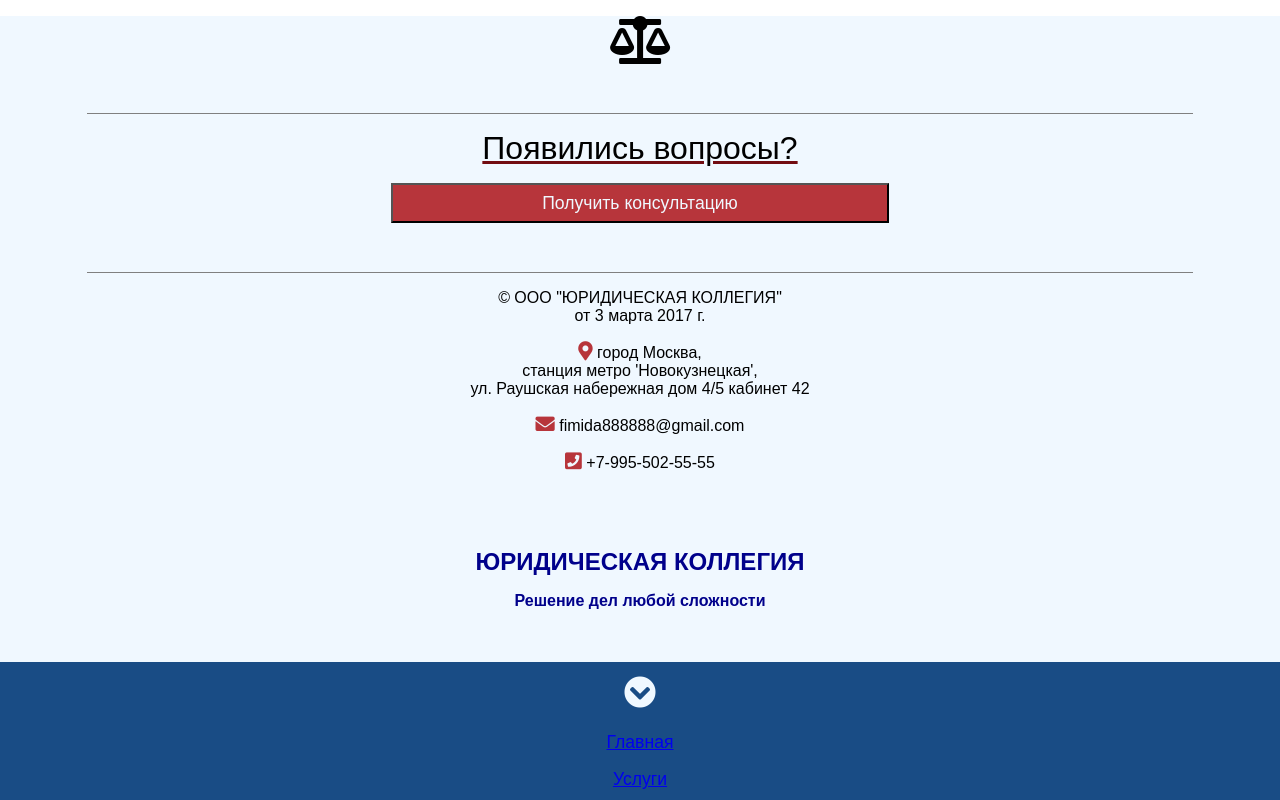
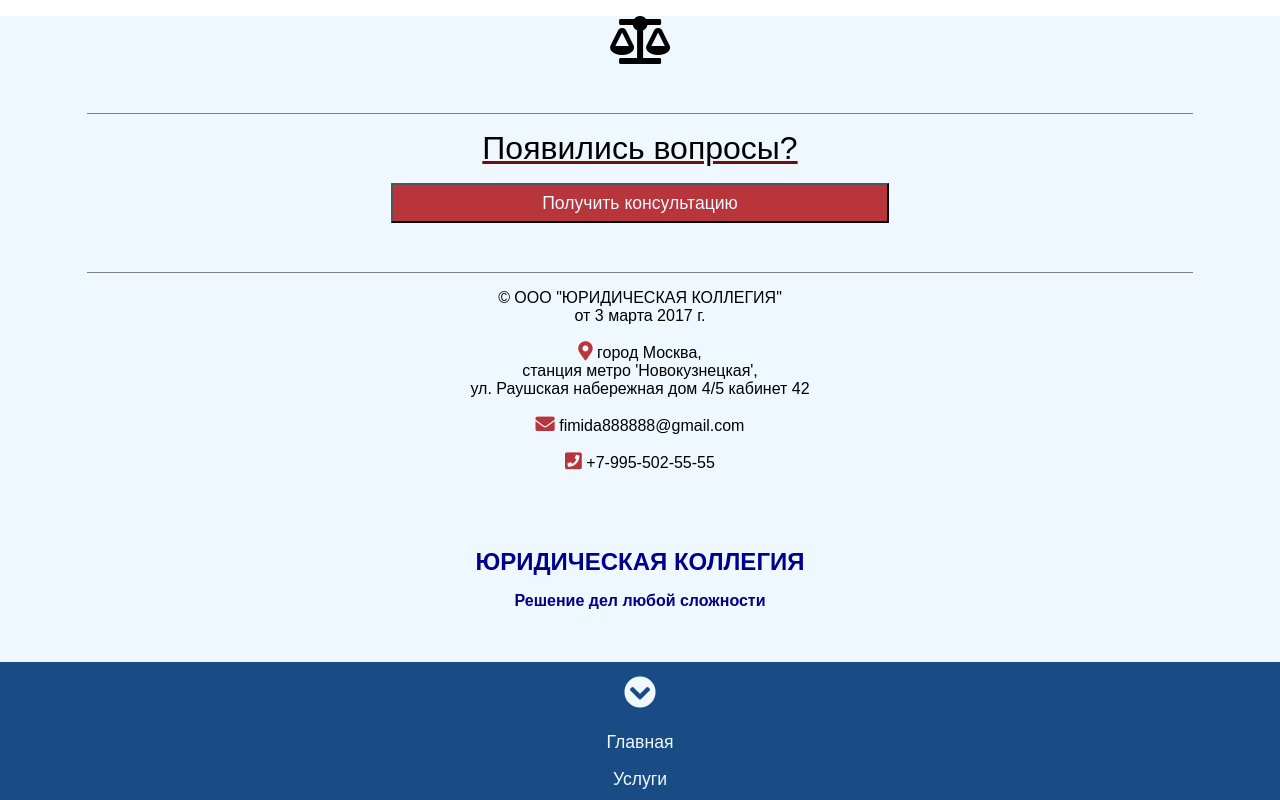
Before and after one commit to KatyaHorton/Law-Firm-Moscow-App, a React (Create React App) app: page /footer in a window 1280 px wide. Both pictures are taken after a click on the button 640 px from the left and 693 px from the top of the page. Shown: the top 800 px of the page. Built offline with nearby package versions, Linux system fonts and the light colour scheme.

Commit message:
style adjusted

```diff
--- a/src/App.css
+++ b/src/App.css
@@ -69,13 +69,17 @@ button:hover {
 }
 
 #nav-bar li{
-	color: aliceblue;
 	font-size: 1.1em;
 	padding: 8px;
 }
 
+.nav-bar-links{
+	color: aliceblue;
+	text-decoration: none;
+}
+
 #nav-bar li:hover {
-	font-size: 1.8em;
+	font-size: 1.6em;
 	cursor: pointer;
 }
 
--- a/src/components/NavBar.js
+++ b/src/components/NavBar.js
@@ -47,7 +47,16 @@ class NavBar extends Component {
 				<ul id='nav-bar'>
 			{this.state.links.map((link) => (
 
-				<li><Link to={link.path}>{link.name}</Link></li>
+				<li key={link.path}
+					onClick={this.handleNavBar}
+				>
+						<Link
+							to={link.path}
+							className='nav-bar-links'
+						>
+							{link.name}
+						</Link>
+				</li>
 		))}
 
 				</ul>
```
